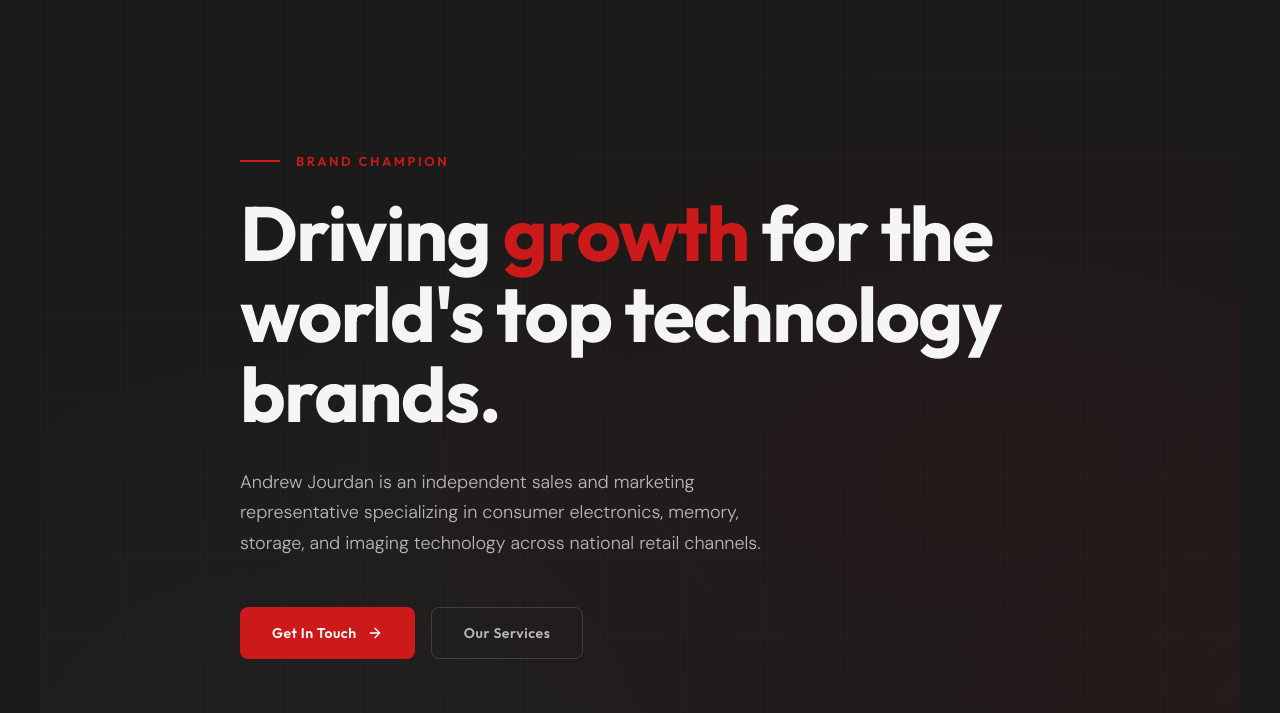
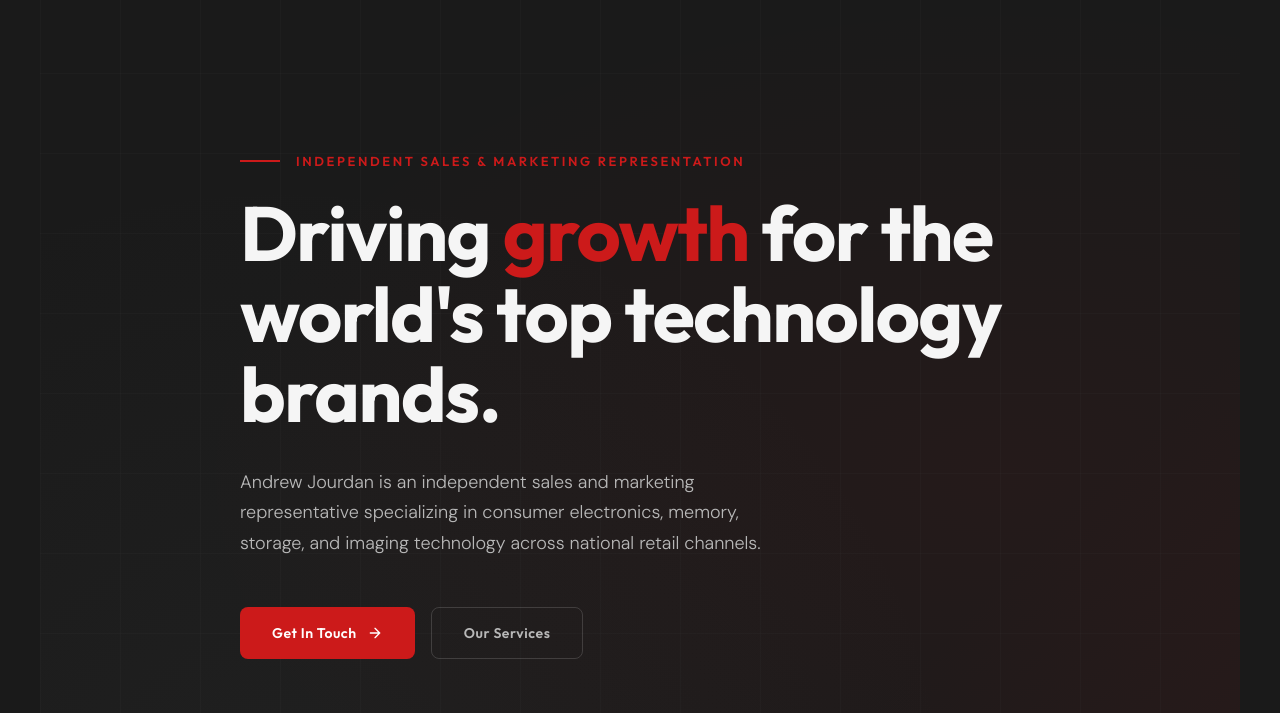
Before and after one commit to andrewjourdan/andrewjourdan, a plain HTML site: page index.html in a window 1280 px wide. Shown: the part 87-800 px from the top of the page. Drawn offline with Linux system fonts and the light colour scheme.

Commit message:
Update hero eyebrow text in index.html

```diff
--- a/index.html
+++ b/index.html
@@ -1073,7 +1073,7 @@ footer {
   <div class="hero-bg"></div>
   <div class="hero-grid-overlay"></div>
   <div class="hero-content">
-    <div class="hero-eyebrow">Brand Champion</div>
+    <div class="hero-eyebrow">Independent Sales &amp; Marketing Representation</div>
     <h1>Driving <span>growth</span> for the world's top technology brands.</h1>
     <p class="hero-sub">Andrew Jourdan is an independent sales and marketing representative specializing in consumer electronics, memory, storage, and imaging technology across national retail channels.</p>
     <div class="hero-ctas">
```
